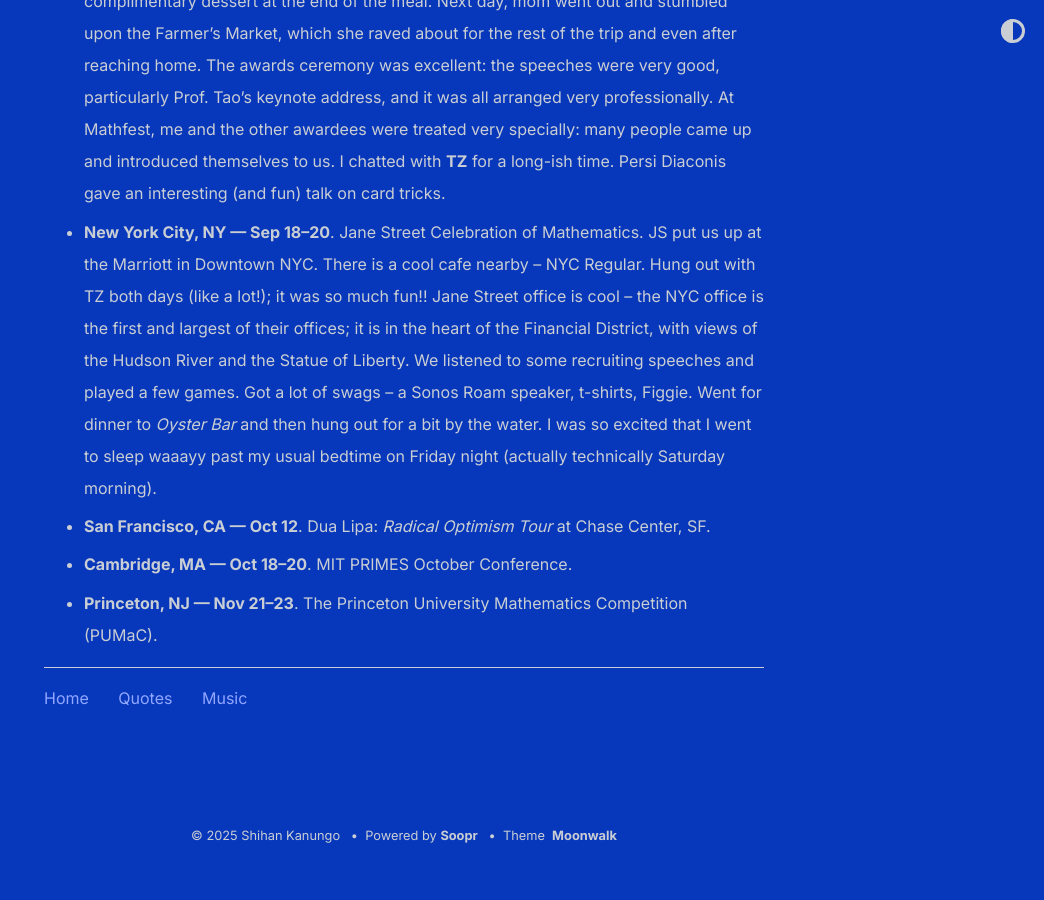
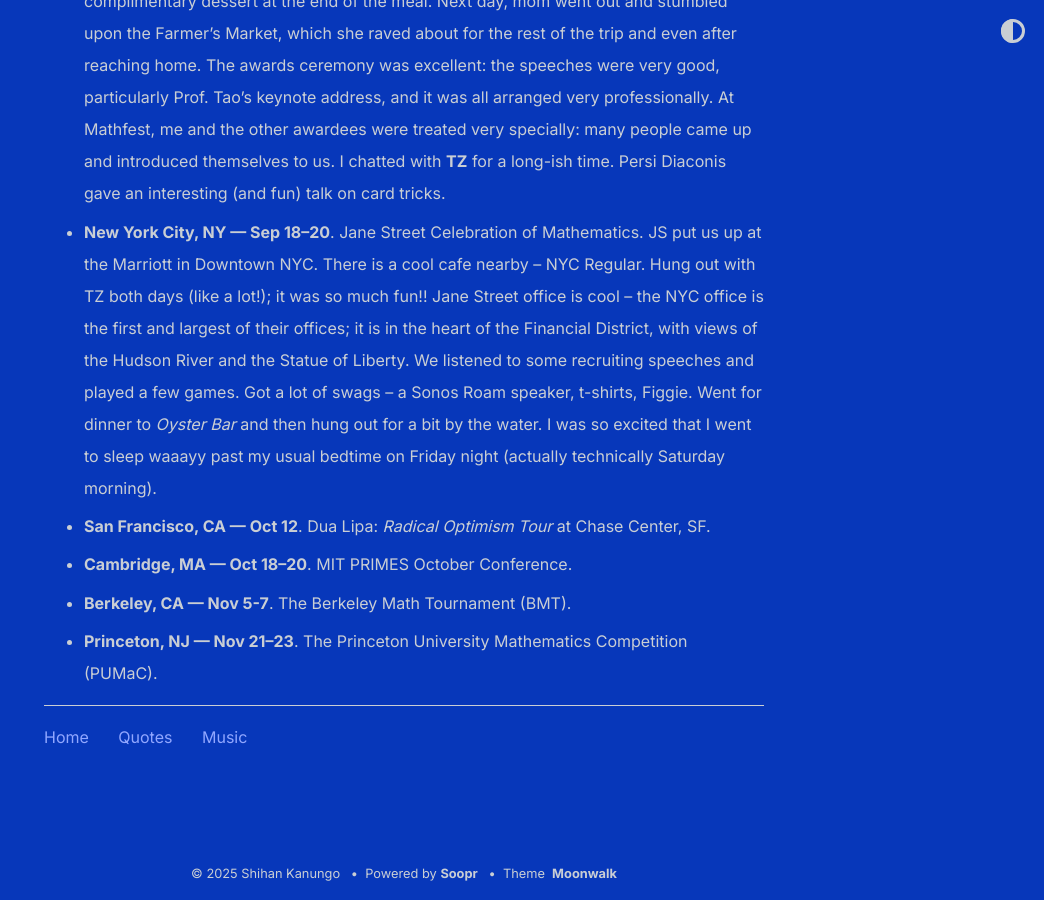
Before and after one commit to shihankanungo/shihankanungo.github.io, a Jekyll site: the page built from travel.md, in a window 1280 px wide and 900 px high, scrolled down 2201 px. Shown: the whole window, without its empty margins (236-1280 px from the left). Built offline with Jekyll 4.4.1, drawn with Linux system fonts in a browser that asks for light colours; before the commit the page ends 3062 px from its top, so only the background shows below that.

Commit message:
Update travel.md

```diff
--- a/travel.md
+++ b/travel.md
@@ -22,4 +22,5 @@
 - **New York City, NY --- Sep 18--20**. Jane Street Celebration of Mathematics. JS put us up at the Marriott in Downtown NYC. There is a cool cafe nearby -- NYC Regular. Hung out with TZ both days (like a lot!); it was so much fun!! Jane Street office is cool -- the NYC office is the first and largest of their offices; it is in the heart of the Financial District, with views of the Hudson River and the Statue of Liberty. We listened to some recruiting speeches and played a few games. Got a lot of swags -- a Sonos Roam speaker, t-shirts, Figgie. Went for dinner to *Oyster Bar* and then hung out for a bit by the water. I was so excited that I went to sleep waaayy past my usual bedtime on Friday night (actually technically Saturday morning).
 - **San Francisco, CA --- Oct 12**. Dua Lipa: *Radical Optimism Tour* at Chase Center, SF.
 - **Cambridge, MA --- Oct 18--20**. MIT PRIMES October Conference.
+- **Berkeley, CA --- Nov 5-7**. The Berkeley Math Tournament (BMT).
 - **Princeton, NJ --- Nov 21--23**. The Princeton University Mathematics Competition (PUMaC).
```
